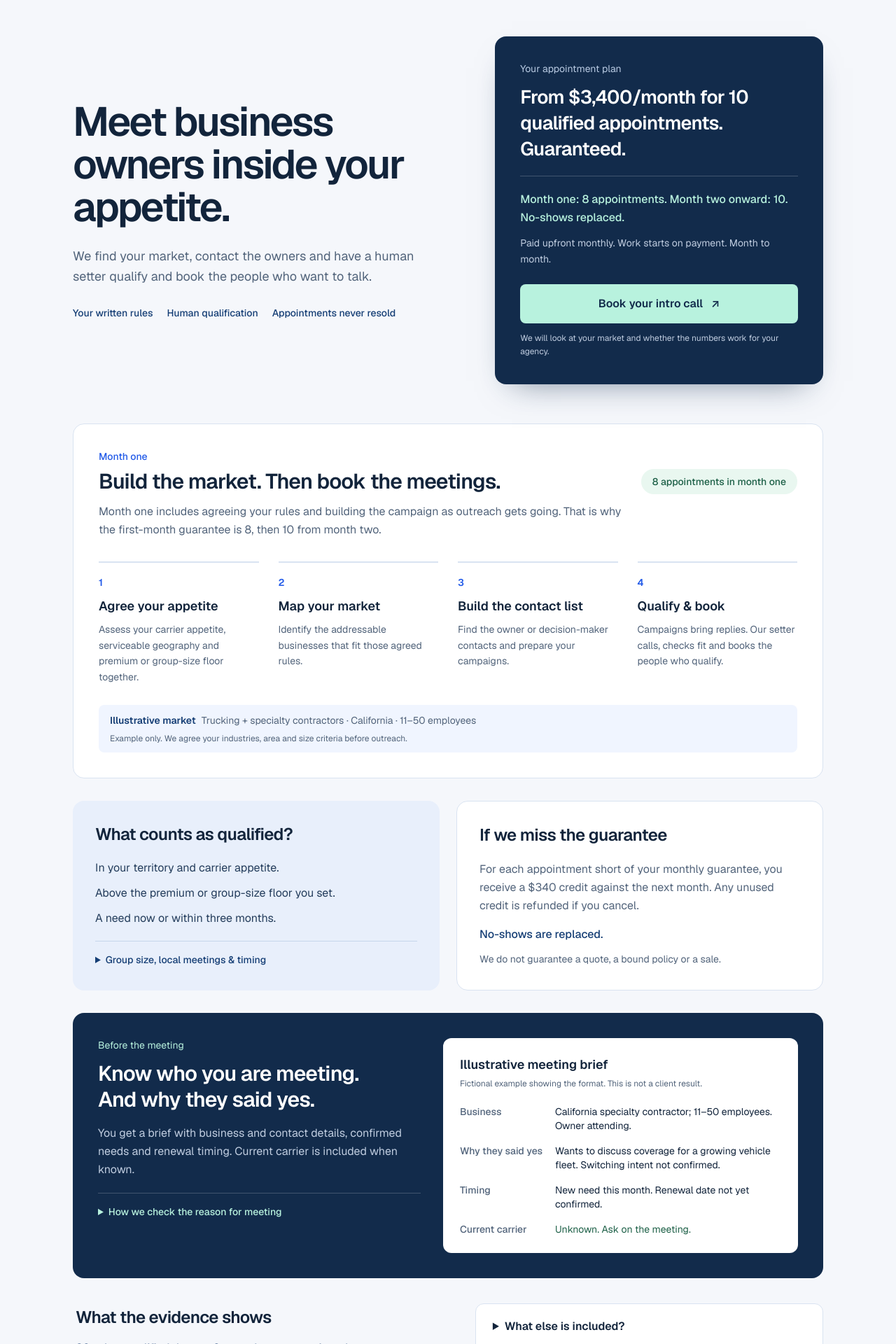
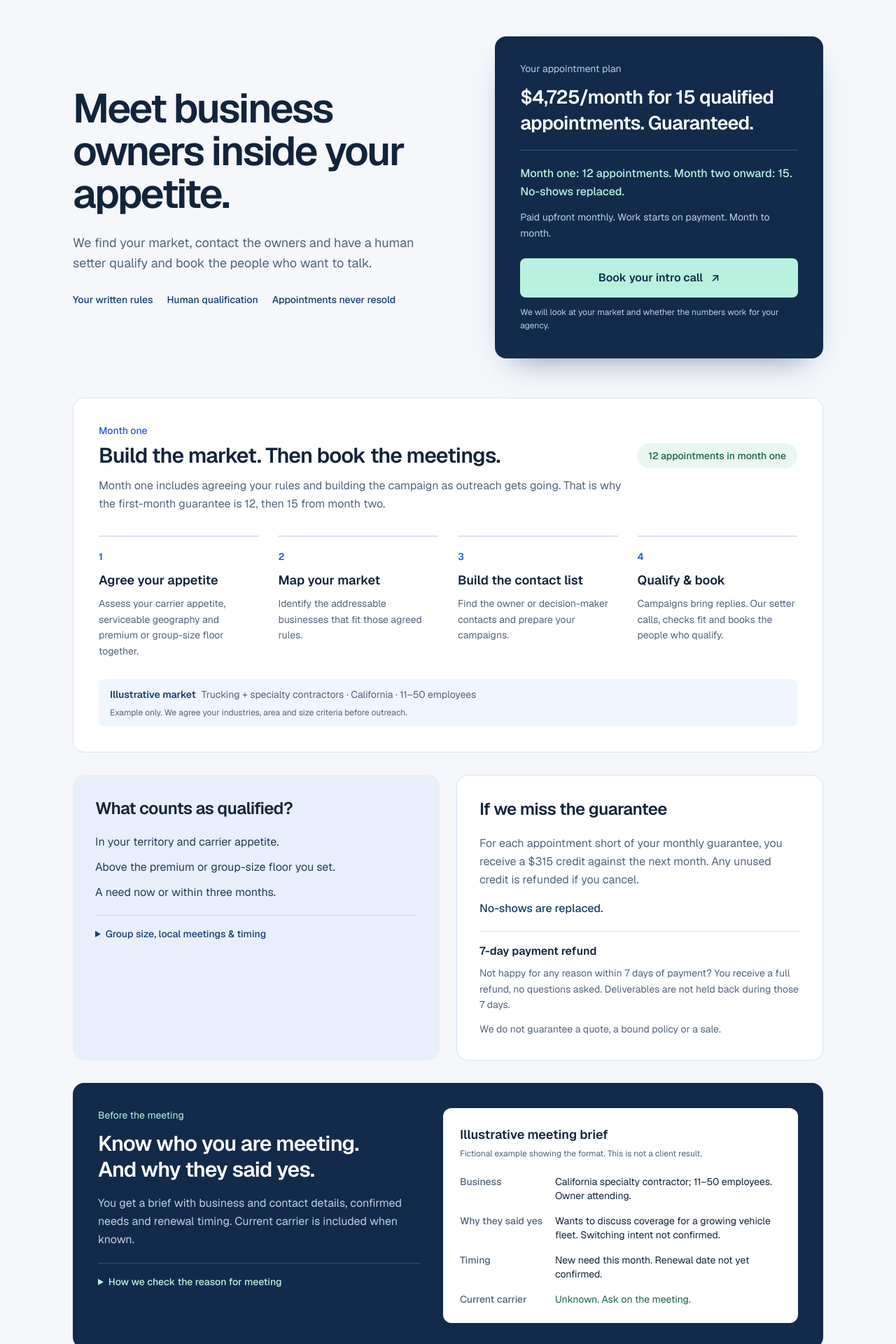
Before and after one commit to maxionmain321/www.maxionlabs.com-active-, a Next.js app in the folder gtm-landing-page/: page /insurance in a window 1280 px wide. Shown: the part 80-2000 px from the top of the page at 70% size. Built offline with nearby package versions, Linux system fonts and the light colour scheme.

Commit message:
fix: align insurance landing with MAX-615 main offer and market demonstration
Linear: MAX-595

```diff
--- a/gtm-landing-page/app/insurance/InsuranceDraft.tsx
+++ b/gtm-landing-page/app/insurance/InsuranceDraft.tsx
@@ -46,8 +46,8 @@ export default function InsurancePage() {
           </div>
           <div className="rounded-2xl bg-[#122b4b] p-7 text-white shadow-[0_20px_45px_-25px_rgba(18,43,75,0.6)] sm:p-9">
             <p className="text-sm text-[#b9cbe3]">Your appointment plan</p>
-            <p className="mt-3 text-[27px] font-semibold leading-snug tracking-tight">From $3,400/month for 10 qualified appointments. Guaranteed.</p>
-            <p className="mt-5 border-t border-white/20 pt-5 text-base font-medium leading-relaxed text-[#b8f2de]">Month one: 8 appointments. Month two onward: 10. No-shows replaced.</p>
+            <p className="mt-3 text-[27px] font-semibold leading-snug tracking-tight">$4,725/month for 15 qualified appointments. Guaranteed.</p>
+            <p className="mt-5 border-t border-white/20 pt-5 text-base font-medium leading-relaxed text-[#b8f2de]">Month one: 12 appointments. Month two onward: 15. No-shows replaced.</p>
             <p className="mt-3 text-sm leading-relaxed text-[#c0cde0]">Paid upfront monthly. Work starts on payment. Month to month.</p>
             <button type="button" onClick={openCalendar} className="mt-6 w-full rounded-lg bg-[#b8f2de] px-6 py-4 font-semibold text-[#122b4b] transition-colors hover:bg-[#d5faed] focus-visible:outline focus-visible:outline-2 focus-visible:outline-offset-4 focus-visible:outline-[#b8f2de]">Book your intro call <span aria-hidden className="ml-2">↗</span></button>
             <p className="mt-3 text-xs leading-relaxed text-[#c0cde0]">We will look at your market and whether the numbers work for your agency.</p>
@@ -55,8 +55,8 @@ export default function InsurancePage() {
         </section>
 
         <section className="rounded-2xl border border-[#d9e3f1] bg-white p-6 sm:p-9">
-          <div className="flex flex-wrap items-end justify-between gap-4"><div><p className="text-sm font-medium text-[#235be8]">Month one</p><h2 className="mt-2 text-3xl font-semibold tracking-tight">Build the market. Then book the meetings.</h2></div><span className="rounded-full bg-[#e9f7f0] px-4 py-2 text-sm font-medium text-[#1d6047]">8 appointments in month one</span></div>
-          <p className="mt-3 max-w-3xl leading-relaxed text-[#52647b]">Month one includes agreeing your rules and building the campaign as outreach gets going. That is why the first-month guarantee is 8, then 10 from month two.</p>
+          <div className="flex flex-wrap items-end justify-between gap-4"><div><p className="text-sm font-medium text-[#235be8]">Month one</p><h2 className="mt-2 text-3xl font-semibold tracking-tight">Build the market. Then book the meetings.</h2></div><span className="rounded-full bg-[#e9f7f0] px-4 py-2 text-sm font-medium text-[#1d6047]">12 appointments in month one</span></div>
+          <p className="mt-3 max-w-3xl leading-relaxed text-[#52647b]">Month one includes agreeing your rules and building the campaign as outreach gets going. That is why the first-month guarantee is 12, then 15 from month two.</p>
           <ol className="mt-8 grid gap-7 sm:grid-cols-2 lg:grid-cols-4">
             {[
               ['Agree your appetite', 'Assess your carrier appetite, serviceable geography and premium or group-size floor together.'],
@@ -70,7 +70,7 @@ export default function InsurancePage() {
 
         <section className="grid gap-6 py-8 lg:grid-cols-2">
           <div className="rounded-2xl bg-[#e8effb] p-6 sm:p-8"><h2 className="text-2xl font-semibold tracking-tight">What counts as qualified?</h2><ul className="mt-5 space-y-3 text-[#243d5c]"><li>In your territory and carrier appetite.</li><li>Above the premium or group-size floor you set.</li><li>A need now or within three months.</li></ul><details className="mt-5 border-t border-[#c6d5eb] pt-4"><summary className="cursor-pointer text-sm font-medium text-[#153e75]">Group size, local meetings &amp; timing</summary><p className="mt-3 text-sm leading-relaxed text-[#52647b]">For benefits, total headcount and enrolled members are different numbers. We agree which matters for your agency. Travel radius and meeting format are discussed on the intro call. We ask about timing and confirm what we can; a renewal date does not establish willingness to switch brokers.</p></details></div>
-          <div className="rounded-2xl border border-[#d9e3f1] bg-white p-6 sm:p-8"><h2 className="text-2xl font-semibold tracking-tight">If we miss the guarantee</h2><p className="mt-5 leading-relaxed text-[#52647b]">For each appointment short of your monthly guarantee, you receive a $340 credit against the next month. Any unused credit is refunded if you cancel.</p><p className="mt-4 font-medium text-[#153e75]">No-shows are replaced.</p><p className="mt-3 text-sm leading-relaxed text-[#52647b]">We do not guarantee a quote, a bound policy or a sale.</p></div>
+          <div className="rounded-2xl border border-[#d9e3f1] bg-white p-6 sm:p-8"><h2 className="text-2xl font-semibold tracking-tight">If we miss the guarantee</h2><p className="mt-5 leading-relaxed text-[#52647b]">For each appointment short of your monthly guarantee, you receive a $315 credit against the next month. Any unused credit is refunded if you cancel.</p><p className="mt-4 font-medium text-[#153e75]">No-shows are replaced.</p><div className="mt-5 border-t border-[#d9e3f1] pt-4"><h3 className="font-semibold">7-day payment refund</h3><p className="mt-2 text-sm leading-relaxed text-[#52647b]">Not happy for any reason within 7 days of payment? You receive a full refund, no questions asked. Deliverables are not held back during those 7 days.</p></div><p className="mt-3 text-sm leading-relaxed text-[#52647b]">We do not guarantee a quote, a bound policy or a sale.</p></div>
         </section>
 
         <section className="grid gap-8 rounded-2xl bg-[#122b4b] p-6 text-white sm:p-9 lg:grid-cols-[1fr_1.1fr]">
@@ -80,7 +80,7 @@ export default function InsurancePage() {
 
         <section className="grid gap-7 py-9 lg:grid-cols-[1.1fr_1fr]">
           <div className="p-1"><h2 className="text-2xl font-semibold tracking-tight">What the evidence shows</h2><p className="mt-4 font-medium text-[#153e75]">26 sales-qualified demos. 6 annual contracts signed.</p><p className="mt-2 text-sm leading-relaxed text-[#52647b]">Construction software selling to contractors. Cross-industry evidence; we do not have an insurance agency case study yet, and this does not establish your insurance conversion rate.</p><a href="/#client-wins" className="mt-4 inline-block text-sm font-medium text-[#235be8] underline underline-offset-4">See client evidence ↗</a><p className="mt-2 text-xs text-[#52647b]">Anonymized with permission. Registry verified September 30, 2026; corrected October 1.</p></div>
-          <div className="rounded-xl border border-[#d9e3f1] bg-white px-6 py-5"><details><summary className="cursor-pointer font-semibold">What else is included?</summary><p className="mt-3 text-sm leading-relaxed text-[#52647b]">Your mapped market as CSV files and a renewal calendar that builds as dates are captured and confirmed. Cross-sell and win-back campaigns are included when you supply client lists and policy information. No additional appointment or sales guarantee attaches to these bonuses.</p></details><p className="mt-5 border-t border-[#d9e3f1] pt-4 text-sm text-[#52647b]">Bring a partner or producer to the intro call if they need to see the targeting before you decide.</p></div>
+          <div className="rounded-xl border border-[#d9e3f1] bg-white px-6 py-5"><h2 className="text-xl font-semibold">See your market on the call.</h2><p className="mt-3 text-sm leading-relaxed text-[#52647b]">We use your target territory and appetite to show a measured count of fitting businesses and 5 real rows, with names blurred. If those criteria are unknown, we explain the starting scope we used.</p><details className="mt-5 border-t border-[#d9e3f1] pt-4"><summary className="cursor-pointer font-semibold">What else is included?</summary><p className="mt-3 text-sm leading-relaxed text-[#52647b]">Your mapped market as CSV files and a renewal calendar that builds as dates are captured and confirmed. Cross-sell and win-back campaigns are included when you supply client lists and policy information. No additional appointment or sales guarantee attaches to these bonuses.</p></details><p className="mt-5 border-t border-[#d9e3f1] pt-4 text-sm text-[#52647b]">Bring a partner or producer to the intro call if they need to see the targeting before you decide.</p></div>
         </section>
         {calendar && <section aria-label="Booking" className="rounded-2xl border border-[#d9e3f1] bg-white p-6 sm:p-8"><h2 className="mb-4 text-2xl font-semibold">Choose a time</h2><iframe title="Book your intro call" src={calendar} className="min-h-[720px] w-full border-0" /><a className="text-sm text-[#235be8] underline" href={calendar}>Open the calendar in a new page</a></section>}
       </div>
--- a/gtm-landing-page/app/insurance/page.tsx
+++ b/gtm-landing-page/app/insurance/page.tsx
@@ -2,7 +2,7 @@ import type { Metadata } from 'next'
 import InsuranceDraft from './InsuranceDraft'
 
 const TITLE = 'Maxionlabs | Commercial Insurance'
-const DESCRIPTION = 'Qualified appointments for commercial insurance agencies. From $3,400/month. Month one: 8 appointments; month two onward: 10. No-shows replaced.'
+const DESCRIPTION = 'Qualified appointments for commercial insurance agencies. $4,725/month. Month one: 12 appointments; month two onward: 15. No-shows replaced.'
 
 export const metadata: Metadata = {
   title: TITLE,
```
Also changed, not shown: 1 other file (tests, documents, lock files or other folders).
